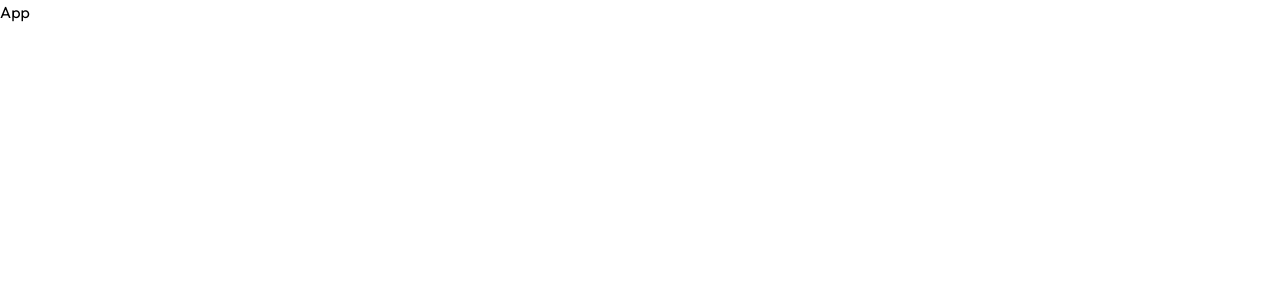
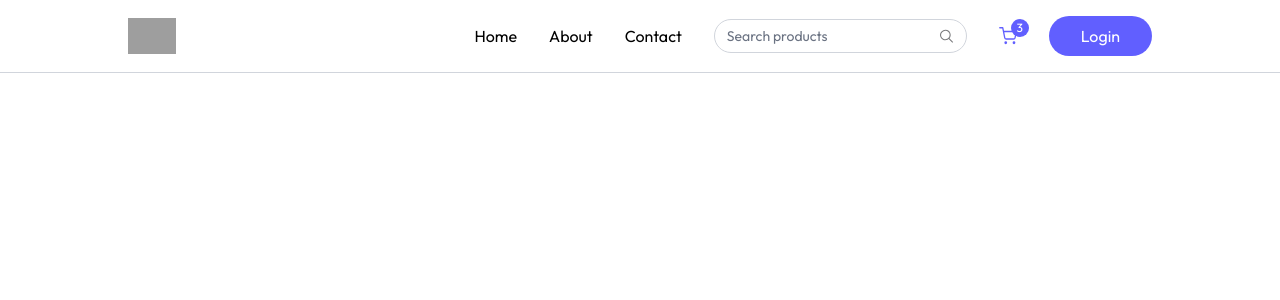
Before and after one commit to Akhileshpookkuttiyil/InstaBasket, a React (Vite) app in the folder client/: page / in a window 1280 px wide. Shown: the top 300 px of the page. Built offline with nearby package versions, Linux system fonts and the light colour scheme; grey boxes are pictures that could not be loaded.

Commit message:
added Navbar

```diff
--- a/client/src/App.jsx
+++ b/client/src/App.jsx
@@ -1,7 +1,12 @@
 import React from "react";
+import Navbar from "./Components/Navbar";
 
 const App = () => {
-  return <div>App</div>;
+  return (
+    <div>
+      <Navbar />
+    </div>
+  );
 };
 
 export default App;
--- /dev/null
+++ b/client/src/Components/Navbar.jsx
@@ -0,0 +1,119 @@
+import React from "react";
+
+const Navbar = () => {
+  const [open, setOpen] = React.useState(false);
+  return (
+    <nav className="flex items-center justify-between px-6 md:px-16 lg:px-24 xl:px-32 py-4 border-b border-gray-300 bg-white relative transition-all">
+      <a href="#">
+        <img
+          className="h-9"
+          src="https://raw.githubusercontent.com/prebuiltui/prebuiltui/main/assets/dummyLogo/dummyLogoColored.svg"
+          alt="dummyLogoColored"
+        />
+      </a>
+
+      {/* Desktop Menu */}
+      <div className="hidden sm:flex items-center gap-8">
+        <a href="#">Home</a>
+        <a href="#">About</a>
+        <a href="#">Contact</a>
+
+        <div className="hidden lg:flex items-center text-sm gap-2 border border-gray-300 px-3 rounded-full">
+          <input
+            className="py-1.5 w-full bg-transparent outline-none placeholder-gray-500"
+            type="text"
+            placeholder="Search products"
+          />
+          <svg
+            width="16"
+            height="16"
+            viewBox="0 0 16 16"
+            fill="none"
+            xmlns="http://www.w3.org/2000/svg"
+          >
+            <path
+              d="M10.836 10.615 15 14.695"
+              stroke="#7A7B7D"
+              stroke-width="1.2"
+              stroke-linecap="round"
+              stroke-linejoin="round"
+            />
+            <path
+              clip-rule="evenodd"
+              d="M9.141 11.738c2.729-1.136 4.001-4.224 2.841-6.898S7.67.921 4.942 2.057C2.211 3.193.94 6.281 2.1 8.955s4.312 3.92 7.041 2.783"
+              stroke="#7A7B7D"
+              stroke-width="1.2"
+              stroke-linecap="round"
+              stroke-linejoin="round"
+            />
+          </svg>
+        </div>
+
+        <div className="relative cursor-pointer">
+          <svg
+            width="18"
+            height="18"
+            viewBox="0 0 14 14"
+            fill="none"
+            xmlns="http://www.w3.org/2000/svg"
+          >
+            <path
+              d="M.583.583h2.333l1.564 7.81a1.17 1.17 0 0 0 1.166.94h5.67a1.17 1.17 0 0 0 1.167-.94l.933-4.893H3.5m2.333 8.75a.583.583 0 1 1-1.167 0 .583.583 0 0 1 1.167 0m6.417 0a.583.583 0 1 1-1.167 0 .583.583 0 0 1 1.167 0"
+              stroke="#615fff"
+              stroke-linecap="round"
+              stroke-linejoin="round"
+            />
+          </svg>
+          <button className="absolute -top-2 -right-3 text-xs text-white bg-indigo-500 w-[18px] h-[18px] rounded-full">
+            3
+          </button>
+        </div>
+
+        <button className="cursor-pointer px-8 py-2 bg-indigo-500 hover:bg-indigo-600 transition text-white rounded-full">
+          Login
+        </button>
+      </div>
+
+      <button
+        onClick={() => (open ? setOpen(false) : setOpen(true))}
+        aria-label="Menu"
+        className="sm:hidden"
+      >
+        {/* Menu Icon SVG */}
+        <svg
+          width="21"
+          height="15"
+          viewBox="0 0 21 15"
+          fill="none"
+          xmlns="http://www.w3.org/2000/svg"
+        >
+          <rect width="21" height="1.5" rx=".75" fill="#426287" />
+          <rect x="8" y="6" width="13" height="1.5" rx=".75" fill="#426287" />
+          <rect x="6" y="13" width="15" height="1.5" rx=".75" fill="#426287" />
+        </svg>
+      </button>
+
+      {/* Mobile Menu */}
+      <div
+        className={`${
+          open ? "flex" : "hidden"
+        } absolute top-[60px] left-0 w-full bg-white shadow-md py-4 flex-col items-start gap-2 px-5 text-sm md:hidden`}
+      >
+        <a href="#" className="block">
+          Home
+        </a>
+        <a href="#" className="block">
+          About
+        </a>
+        <a href="#" className="block">
+          Contact
+        </a>
+        <button className="cursor-pointer px-6 py-2 mt-2 bg-indigo-500 hover:bg-indigo-600 transition text-white rounded-full text-sm">
+          Login
+        </button>
+      </div>
+    </nav>
+  );
+};
+
+export default Navbar;
```
